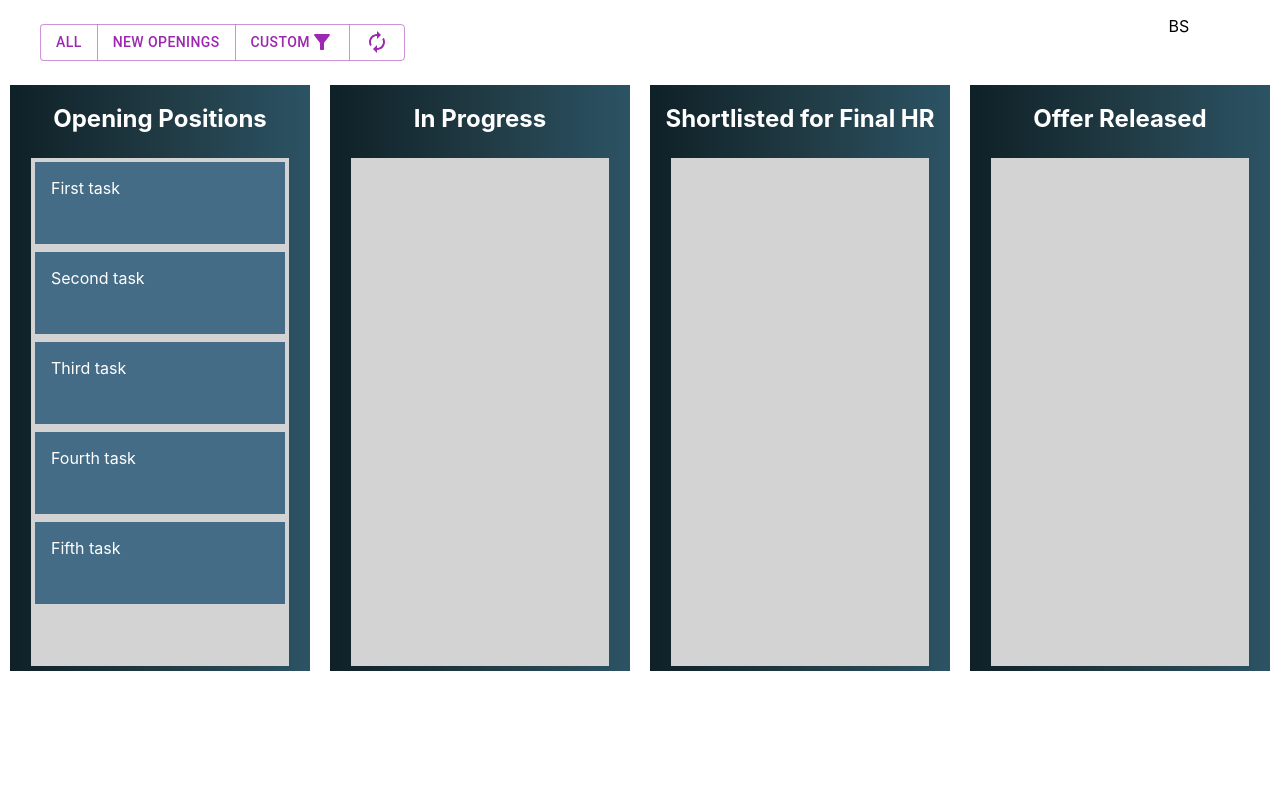
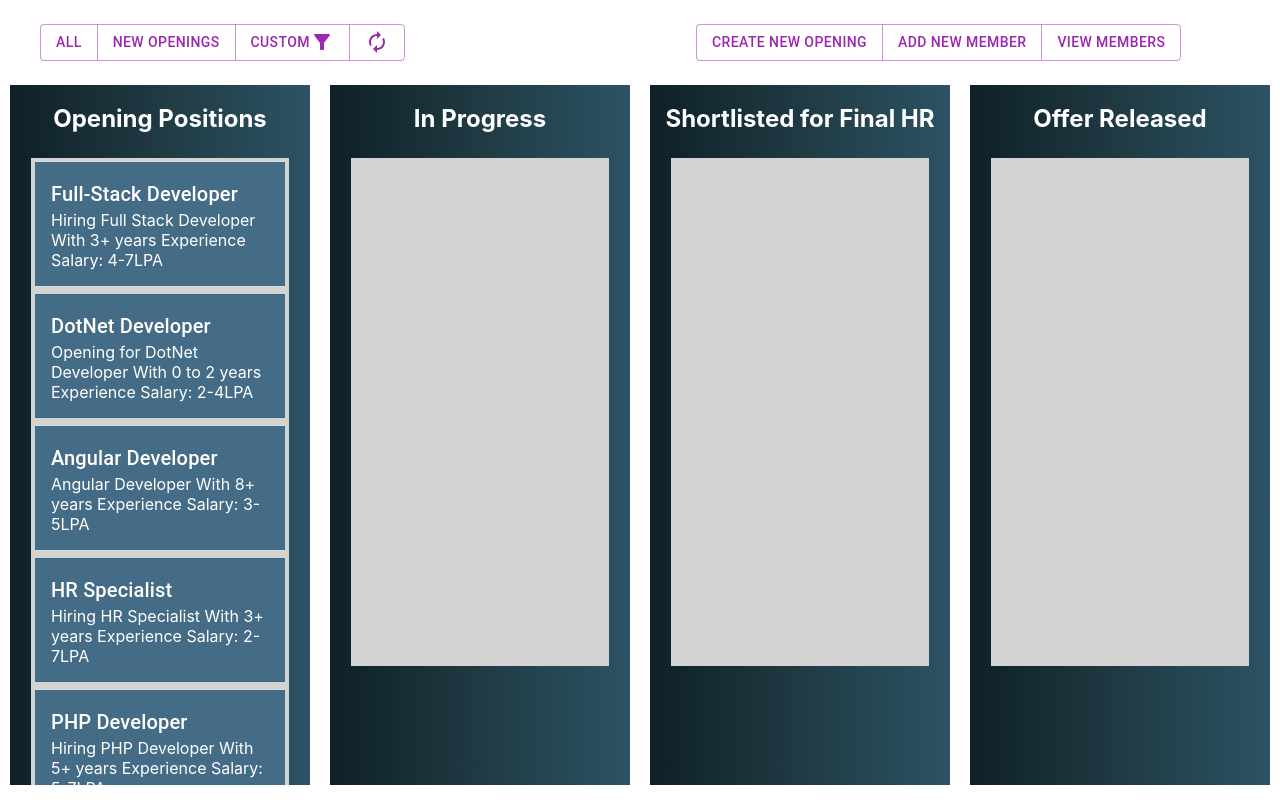
Before and after one commit to Asri8655/imneo_angu, a React (Create React App) app: page / in a window 1280 px wide. Built offline with nearby package versions, Linux system fonts and the light colour scheme.

Commit message:
available implementations

```diff
--- /dev/null
+++ b/src/components/common/Alert.js
@@ -0,0 +1,39 @@
+import React,{useState} from 'react'
+import { Box, Fade, Modal, Typography,Backdrop, Button  } from "@mui/material";
+const style = {
+    position: 'absolute',
+    top: '50%',
+    left: '50%',
+    transform: 'translate(-50%, -50%)',
+    width: 400,
+    bgcolor: 'background.paper',
+    border: '2px solid #000',
+    boxShadow: 24,
+    p: 4,
+  };
+const Alert=(props)=> {
+    console.log(props);
+    // const [open, setOpen] = React.useState(props.open);
+  return (
+    <Modal
+    aria-labelledby="transition-modal-title"
+    aria-describedby="transition-modal-description"
+    open={props.open}
+     onClose={()=>props.removeModal()}
+  >
+    <Fade in={props.open}>
+      <Box sx={style}>
+        <Typography id="transition-modal-title" variant="h6" component="h2">
+         {props.title}
+        </Typography>
+        <Typography id="transition-modal-description" sx={{ mt: 2 }}>
+         {props.type}
+        </Typography>
+        <Button variant='contained' onClick={()=>props.removeModal()}>Close</Button>
+      </Box>
+    </Fade>
+    </Modal>
+  );
+}
+
+export default Alert;
--- a/src/components/worklist/index.js
+++ b/src/components/worklist/index.js
@@ -1,14 +1,16 @@
-import { Backdrop, Box, Button, ButtonGroup, CircularProgress, Grid, Menu, MenuItem } from "@mui/material";
-import React, { useState } from "react";
+import { Backdrop, Box, Button, ButtonGroup, CircularProgress, Grid, Menu, MenuItem, Typography } from "@mui/material";
+import React, { useEffect, useState } from "react";
 import { DragDropContext, Draggable, Droppable } from "react-beautiful-dnd";
 import FilterAltIcon from '@mui/icons-material/FilterAlt';
 import AutorenewIcon from '@mui/icons-material/Autorenew';
+import Alert from "../common/Alert";
 const itemsFromBackend = [
-  { id: "1", content: "First task" },
-  { id: "2", content: "Second task" },
-  { id: "3", content: "Third task" },
-  { id: "4", content: "Fourth task" },
-  { id: "5", content: "Fifth task" }
+  { id: "1", jobName: 'Full-Stack Developer', description: "Hiring Full Stack Developer With 3+ years Experience", Salary: '4-7LPA' },
+  { id: "2", jobName: 'DotNet Developer', description: "Opening for DotNet Developer With 0 to 2 years Experience", Salary: '2-4LPA' },
+  { id: "3", jobName: 'Angular Developer', description: "Angular Developer With 8+ years Experience", Salary: '3-5LPA' },
+  { id: "4", jobName: 'HR Specialist', description: "Hiring HR Specialist With 3+ years Experience", Salary: '2-7LPA' },
+  { id: "5", jobName: 'PHP Developer', description: "Hiring PHP Developer With 5+ years Experience", Salary: '5-7LPA' },
+  { id: "6", jobName: 'Automation Tester', description: "Hiring Automation Tester With  Min 1+ years Experience", Salary: '2-3LPA' },
 ];
 
 const columnsFromBackend = [
@@ -41,6 +43,7 @@ function Worklist() {
   const [anchorEl, setAnchorEl] = React.useState(null);
   const open = Boolean(anchorEl);
   const [loaderStatus, setLoader] = useState(false)
+  const [openModal,setOpenModal]=useState('')
   const handleClick = (event) => {
     setAnchorEl(event.currentTarget);
   };
@@ -52,7 +55,6 @@ function Worklist() {
     const { source, destination } = result;
 
     if (source.droppableId !== destination.droppableId) {
-      console.log(true)
       const sourceColumn = columns[source.droppableId];
       const destColumn = columns[destination.droppableId];
       const sourceItems = [...sourceColumn.items];
@@ -85,9 +87,8 @@ function Worklist() {
       });
     }
   };
-  const handleRightButtonEvents = (e) => {
+  const handleLeftButtonEvents = (e) => {
     let buttonKey = e.target.name
-    console.log(buttonKey);
     if (buttonKey === 'one') {
 
     } else if (buttonKey === 'two') {
@@ -102,18 +103,36 @@ function Worklist() {
     }
 
   }
-  const handleIconClick=(value)=>{
+  // const handleRightButtonEvents = (e) => {
+  //   let buttonKey = e.target.name
+  // setOpenModal(buttonKey)
+
+  // }
+
+  const closeModal = () => {
+setOpenModal('')
+  }
+  const handleIconClick = (value) => {
     setLoader(true)
-      setTimeout(() => {
-        setLoader(false)
-      }, 3000);
+    setTimeout(() => {
+      setLoader(false)
+    }, 3000);
   }
+  useEffect(()=>{
+console.log(openModal);
+  },[openModal])
   return (
     <div>
+      {openModal!=''&&openModal==='newopeniing'?
+      <Alert open={true} removeModal={closeModal} title={"New job openings go here"} type={"Add some fileds to manage new job opening"}/>:
+      openModal!=''&&openModal==='newmember'?
+      <Alert open={true} removeModal={closeModal} title={"New member creation go here"} type={"Add some fields to manage new users"}/>:
+      openModal!=''&&openModal==='viewmember'?<Alert open={true} removeModal={closeModal} title={"Availablle members"} type={"You I'll get available member details here."}/>:
+      ''}
       <Backdrop
         sx={{ color: '#fff', zIndex: (theme) => theme.zIndex.drawer + 1 }}
         open={loaderStatus}
-        onClick={()=>setLoader(false)}
+        onClick={() => setLoader(false)}
       >
         <CircularProgress color="inherit" />
       </Backdrop>
@@ -129,7 +148,7 @@ function Worklist() {
               },
             }}
           >
-            <ButtonGroup color="secondary" aria-label="medium secondary button group" onClick={(e) => handleRightButtonEvents(e)}>
+            <ButtonGroup color="secondary" aria-label="medium secondary button group" onClick={(e) => handleLeftButtonEvents(e)}>
               <Button name="one">All</Button>
               <Button name="two">New Openings</Button>
               <Button name="three"
@@ -138,12 +157,27 @@ function Worklist() {
                 aria-haspopup="true"
                 aria-expanded={open ? 'true' : undefined}
                 onClick={handleClick}>Custom<FilterAltIcon /></Button>
-              <Button name="four"><AutorenewIcon value='four' onClick={(e) => handleIconClick('four')}/></Button>
+              <Button name="four"><AutorenewIcon value='four' onClick={(e) => handleIconClick('four')} /></Button>
             </ButtonGroup>
           </Box>
         </Grid>
         <Grid item xs={12} sm={12} md={7} lg={7} sx={{ p: 2, display: 'flex', justifyContent: "end", ml: 2 }}>
-          BS
+          <Box
+            sx={{
+              display: 'flex',
+              flexDirection: 'column',
+              alignItems: 'center',
+              '& > *': {
+                m: 1,
+              },
+            }}
+          >
+            <ButtonGroup color="secondary" aria-label="medium secondary button group" onClick={(e) => setOpenModal(e.target.name)}>
+              <Button name="newopeniing">Create New Opening</Button>
+              <Button name="newmember">Add New Member</Button>
+              <Button name="viewmember">View Members</Button>
+            </ButtonGroup>
+          </Box>
         </Grid>
       </Grid>
       <div style={{ display: "flex", justifyContent: "space-around", height: "100%", }}>
@@ -160,7 +194,9 @@ function Worklist() {
                   alignItems: "center",
                   color: 'white',
                   background: " linear-gradient(to right, #0f2027, #203a43, #2c5364)",
-                  width: '300px'
+                  width: '300px',
+                  maxHeight: 700,
+                  overflow: 'auto'
                 }}
                 key={columnId}
               >
@@ -179,7 +215,6 @@ function Worklist() {
                             padding: 4,
                             width: 250,
                             minHeight: 500,
-
                           }}
                         >
                           {column.items.map((item, index) => {
@@ -203,11 +238,14 @@ function Worklist() {
                                         backgroundColor: snapshot.isDragging
                                           ? "#263B4A"
                                           : "#456C86",
-                                        color: "white",
+
                                         ...provided.draggableProps.style
                                       }}
                                     >
-                                      {item.content}
+
+                                      <Typography variant="h6"> {item.jobName}</Typography>
+                                      <Typography variant="p"> {item.description}</Typography>
+                                      <Typography variant="p"> {"Salary: " + item.Salary}</Typography>
                                     </div>
                                   );
                                 }}
@@ -234,9 +272,8 @@ function Worklist() {
           'aria-labelledby': 'basic-button',
         }}
       >
-        <MenuItem onClick={handleClose}>Profile</MenuItem>
-        <MenuItem onClick={handleClose}>My account</MenuItem>
-        <MenuItem onClick={handleClose}>Logout</MenuItem>
+        <MenuItem onClick={handleClose}>Last Week</MenuItem>
+        <MenuItem onClick={handleClose}>Last Month</MenuItem>
       </Menu>
     </div>
   );
```
